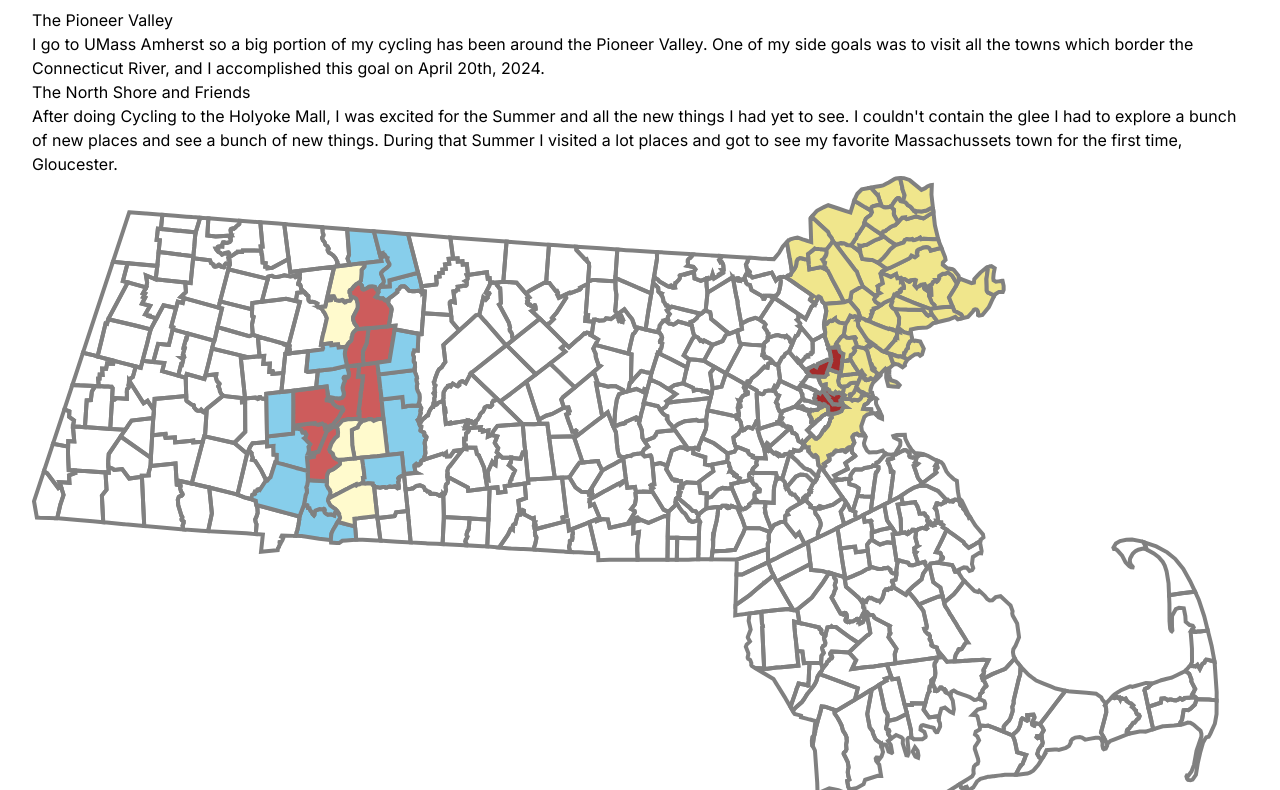
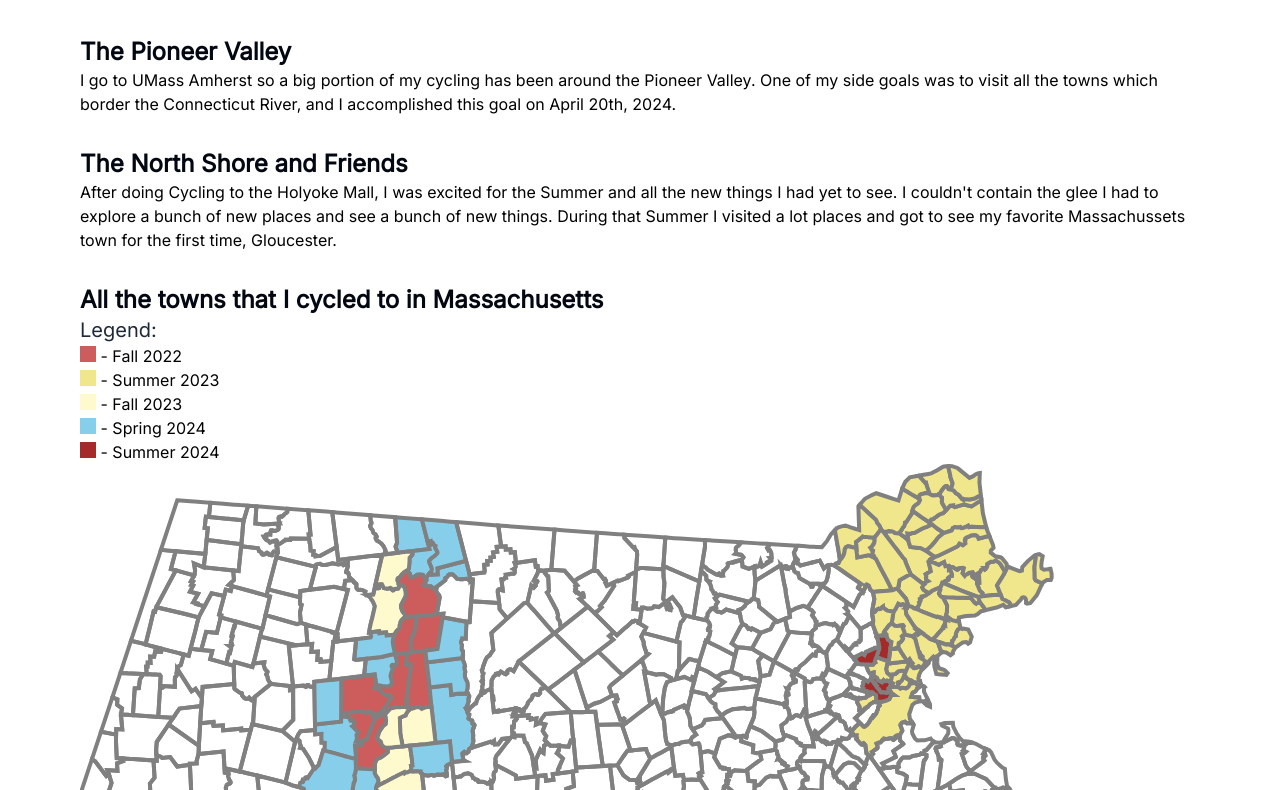
Before and after one commit to khazixi/Personal-Website, an Astro site: page /cycling in a window 1280 px wide. Shown: the part 228-1018 px from the top of the page. Built offline with nearby package versions, Linux system fonts and the light colour scheme; Astro itself is replaced by a stand-in of ours.

Commit message:
Fixed Spacin issue on the cycling page

```diff
--- a/src/pages/cycling.astro
+++ b/src/pages/cycling.astro
@@ -1,21 +1,24 @@
 ---
 import BaseLayout from "../layouts/BaseLayout.astro";
-import Towns from "../components/Towns.astro"
+import MATowns from "../components/Towns.astro";
 import "@fontsource/inter";
 ---
 
-<BaseLayout title="Cycling Page" decription="Cycling Page">
-  <article>
-    <h2>The Pioneer Valley</h2>
+<BaseLayout title="Cycling Page" description="Cycling Page">
+  <article class="max-w-[1120px]">
+    <h2 class="text-2xl font-semibold text-gray-950">The Pioneer Valley</h2>
     <p>
       I go to UMass Amherst so a big portion of my cycling has been around the
       Pioneer Valley. One of my side goals was to visit all the towns which
       border the Connecticut River, and I accomplished this goal on April 20th,
       2024.
     </p>
+  </article>
 
-  <article>
-    <h2> The North Shore and Friends </h2>
+  <article class="max-w-[1120px]">
+    <h2 class="text-2xl font-semibold text-gray-950">
+      The North Shore and Friends
+    </h2>
     <p>
       After doing Cycling to the Holyoke Mall, I was excited for the Summer and
       all the new things I had yet to see. I couldn't contain the glee I had to
@@ -23,7 +26,30 @@ import "@fontsource/inter";
       Summer I visited a lot places and got to see my favorite Massachussets
       town for the first time, Gloucester.
     </p>
+  </article>
 
-    <Towns />
+  <article class="max-w-[1120px]">
+    <h2 class="text-2xl font-semibold text-gray-950">
+      All the towns that I cycled to in Massachusetts
+    </h2>
+    <h3 class="text-xl text-gray-800">Legend:</h3>
+    <ul>
+      <li>
+        <div class="w-4 h-4 inline-block bg-[indianred]"></div> - Fall 2022
+      </li>
+      <li>
+        <div class="w-4 h-4 inline-block bg-[khaki]"></div> - Summer 2023
+      </li>
+      <li>
+        <div class="w-4 h-4 inline-block bg-[lemonchiffon]"></div> - Fall 2023
+      </li>
+      <li>
+        <div class="w-4 h-4 inline-block bg-[skyblue]"></div> - Spring 2024
+      </li>
+      <li>
+        <div class="w-4 h-4 inline-block bg-[brown]"></div> - Summer 2024
+      </li>
+    </ul>
+    <MATowns />
   </article>
 </BaseLayout>
```
